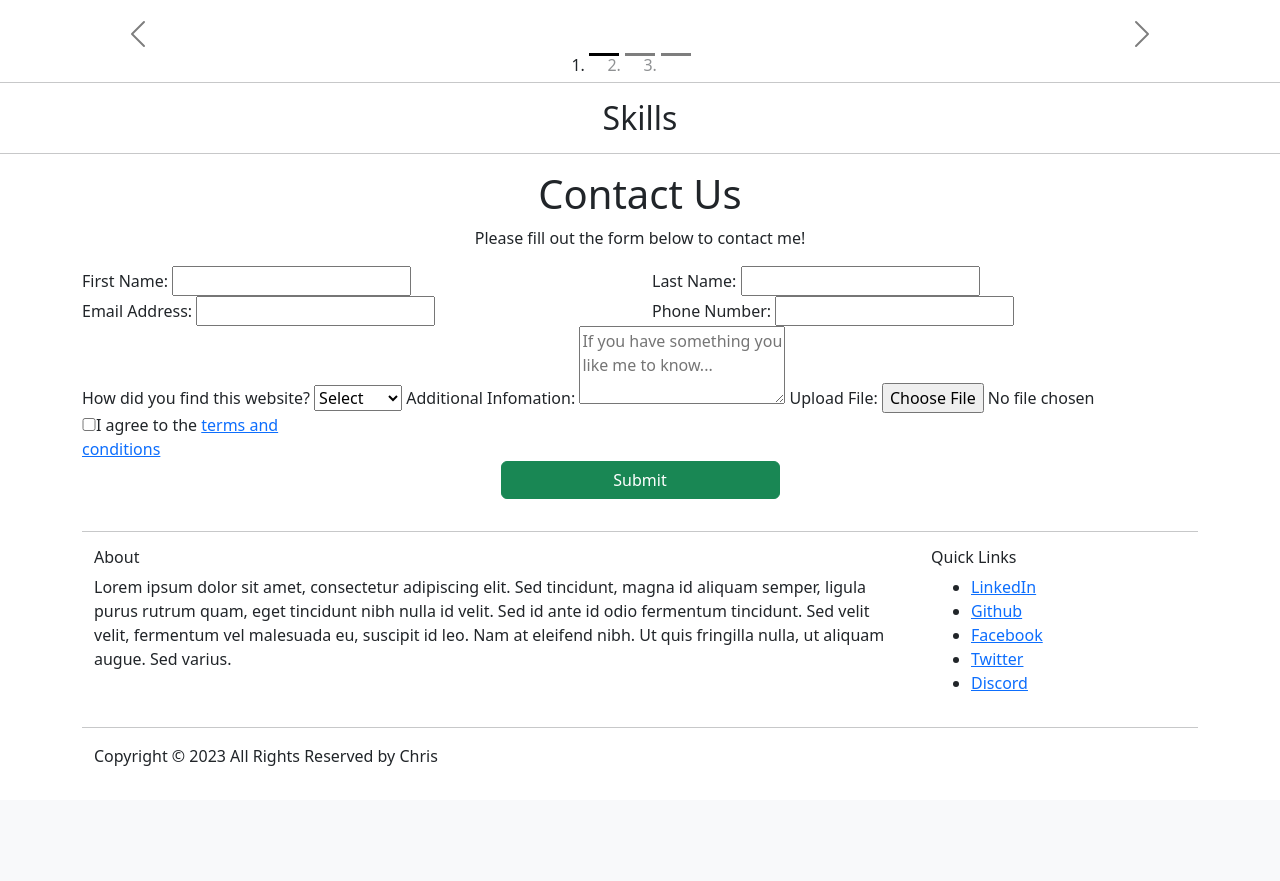
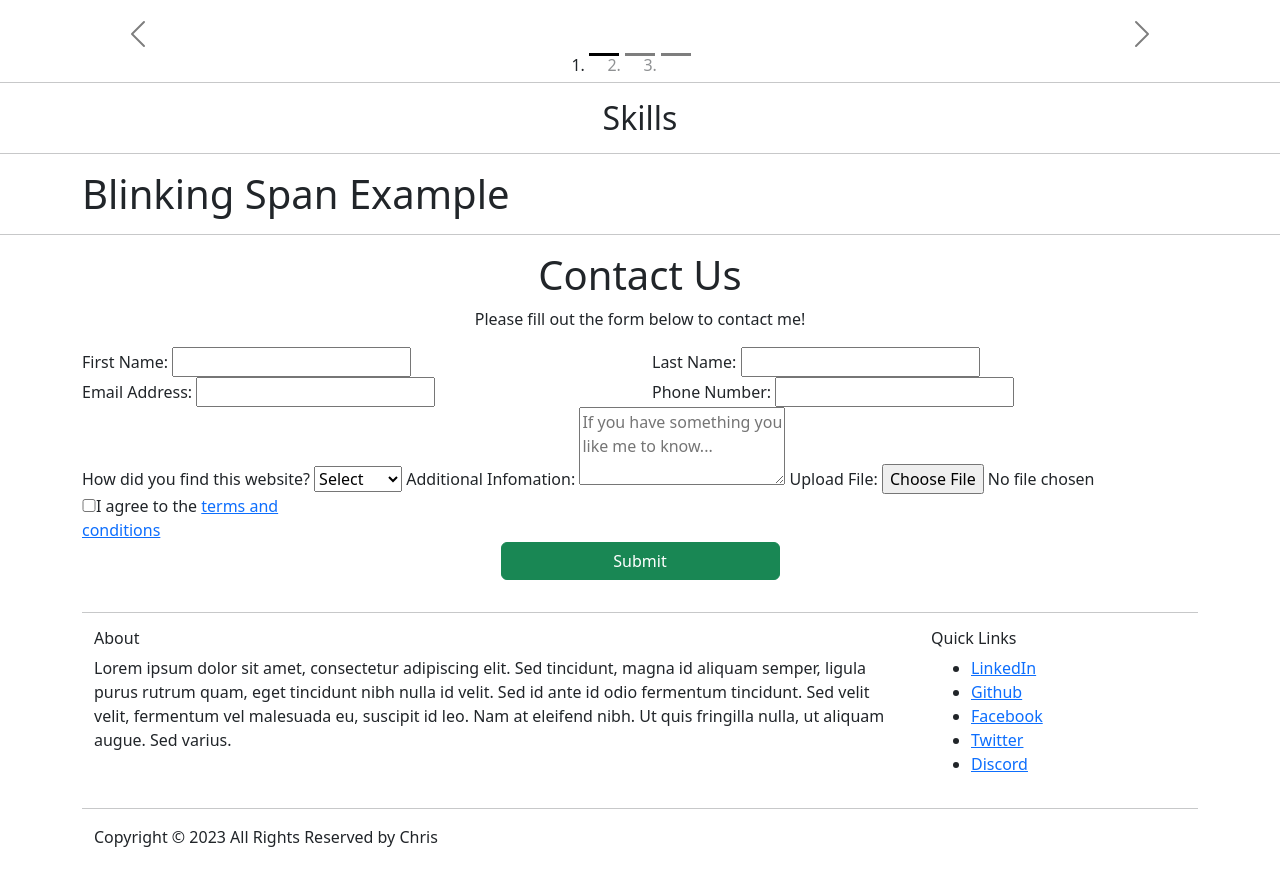
Before and after one commit to Christopherc0923/Personal, a Django app: template personalWeb/base/templates/base/home.html in a window 1280 px wide. Shown: the part 494-1375 px from the top of the page. Before the commit the page ends 1260 px from the top, so only its background shows below. Run offline with Django 3.2, Linux system fonts and the light colour scheme; the template is opened without the code that fills it, so the values that code supplies are empty.

Commit message:
testing script that rotates words in a span "blinking span"

```diff
--- a/personalWeb/base/templates/base/home.html
+++ b/personalWeb/base/templates/base/home.html
@@ -141,6 +141,27 @@
 
 <hr />
 
+
+<div class="container">
+  <h1>Blinking Span Example</h1>
+  <span id="blinkingSpan" class="blinking-span"></span>
+</div>
+
+<script>
+  const words = ['Word 1', 'Word 2', 'Word 3'];
+  let currentWordIndex = 0;
+  const blinkingSpan = document.getElementById('blinkingSpan');
+
+  function updateBlinkingText() {
+    blinkingSpan.textContent = words[currentWordIndex];
+    currentWordIndex = (currentWordIndex + 1) % words.length;
+  }
+
+  setInterval(updateBlinkingText, 2000); // Change text every 2 seconds
+</script>
+
+<hr/>
+
 {% include './c.html' %}
 
 {% endblock %}
```
